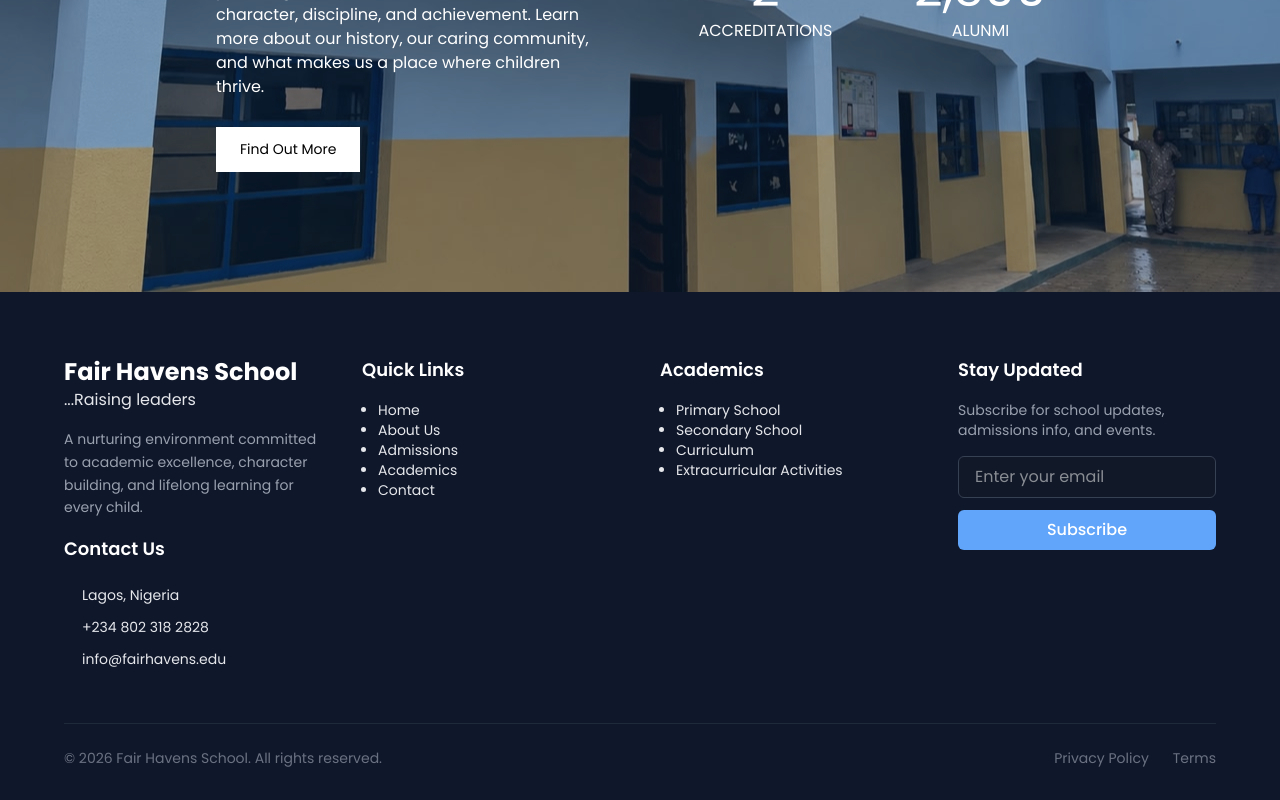
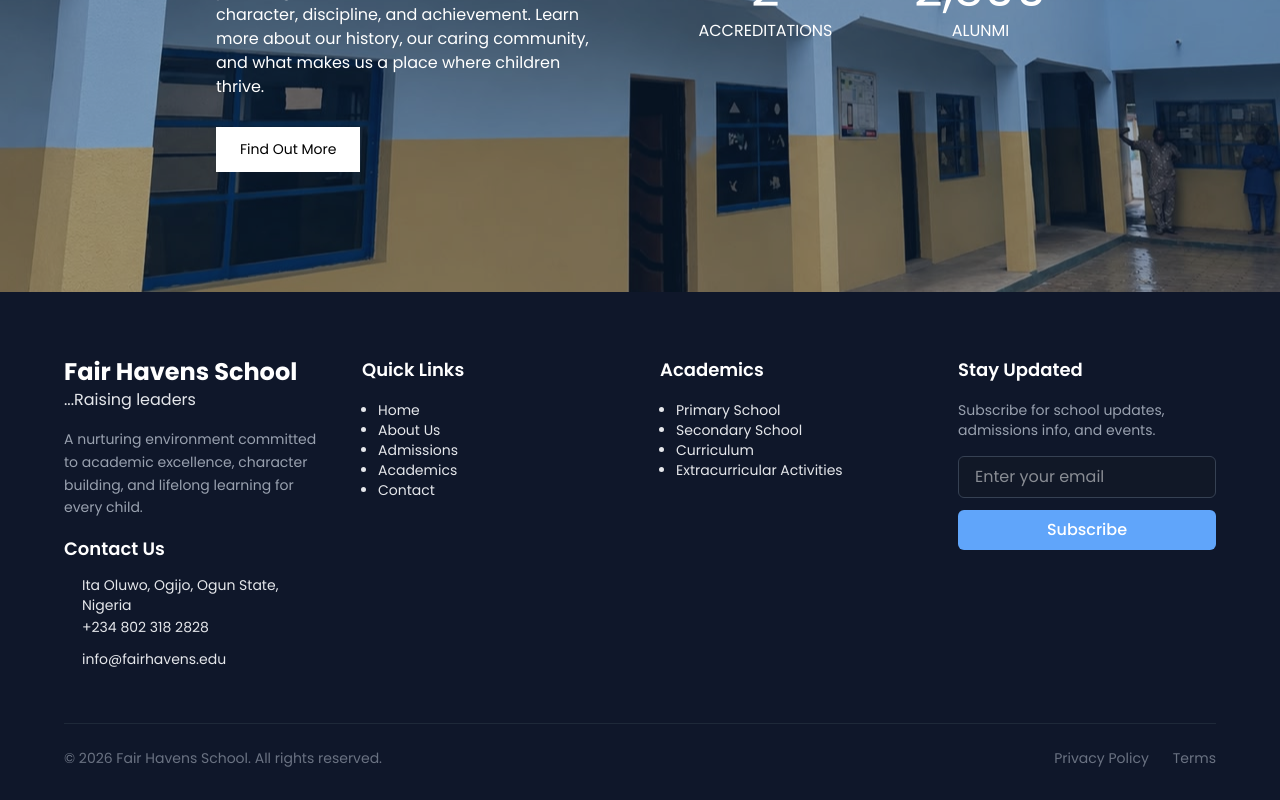
Before and after one commit to Demzy06/fair-havens-school, a React (Vite) app: page / in a window 1280 px wide. Shown: the part 3797-4597 px from the top of the page. Built offline with nearby package versions, Linux system fonts and the light colour scheme; some icons are missing.

Commit message:
Made changes in the footer

```diff
--- a/src/components/Footer.jsx
+++ b/src/components/Footer.jsx
@@ -40,12 +40,12 @@ export default function Footer() {
             <h3 className="text-lg font-semibold text-white mb-4">
               Contact Us
             </h3>
-            <span className=" flex h-8 items-center">
+            <span className=" flex h-8 items-center ">
               <LocationFilledIcon height="1.5em" />
-              <p className="ml-1">Lagos, Nigeria</p>
+              <p className="ml-1">Ita Oluwo, Ogijo, Ogun State, Nigeria</p>
             </span>
 
-            <span className=" flex h-8 items-center">
+            <span className=" flex h-8 items-center ">
               <CallIcon height="1.5em" />
               <p className="ml-1"> +234 802 318 2828</p>
             </span>
```
